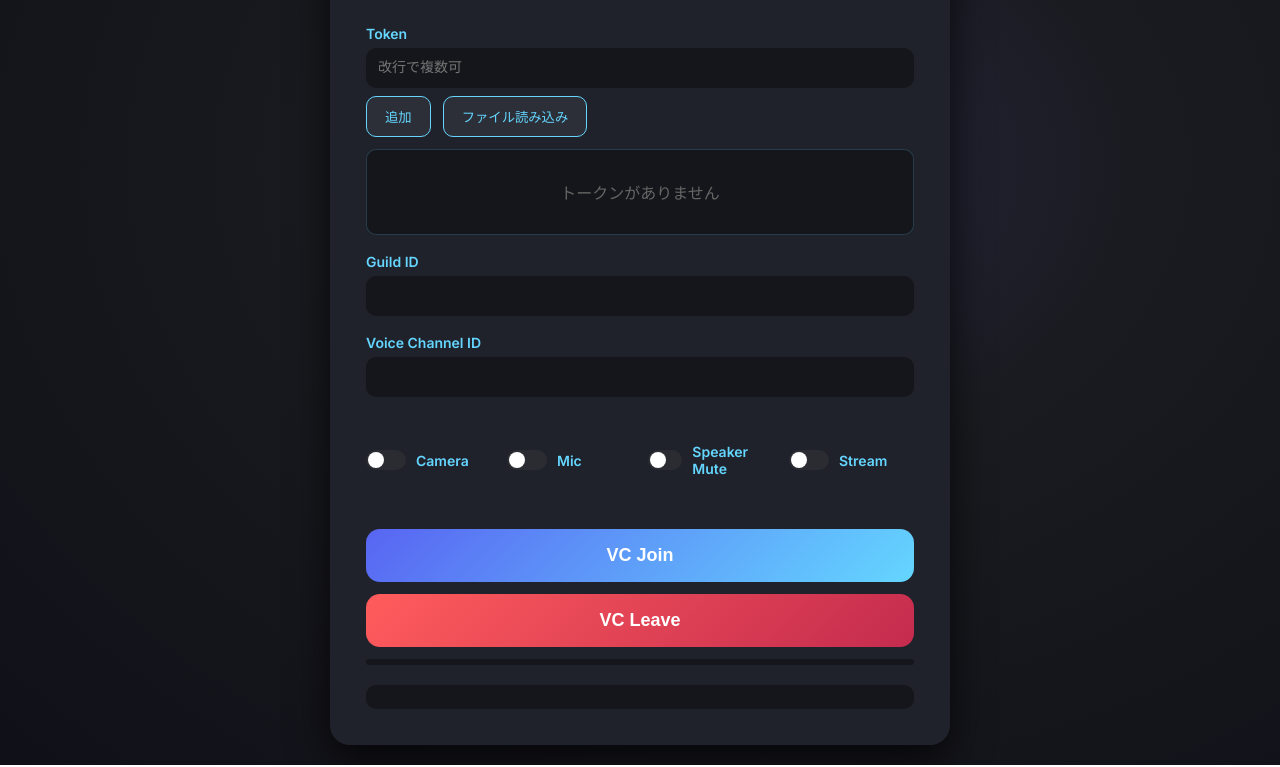
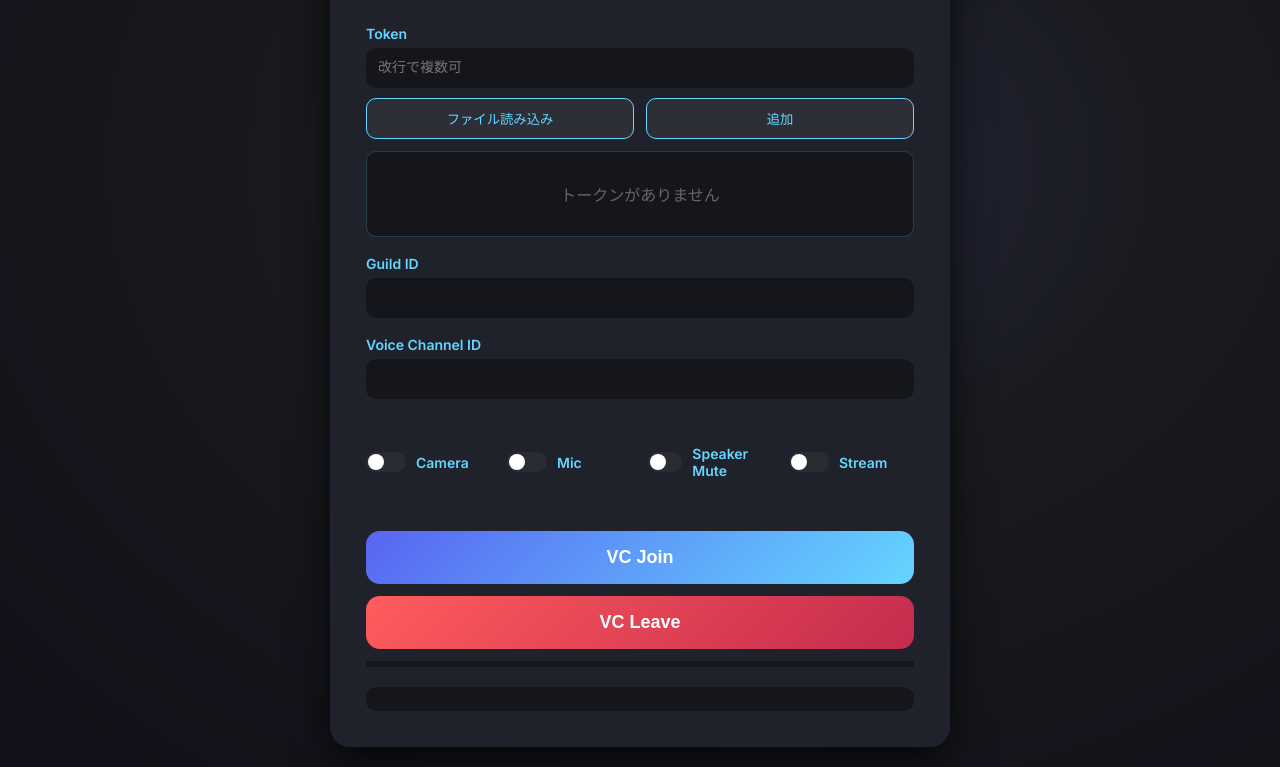
Before and after one commit to tls-client/vc-tool, a plain HTML site: page index.html in a window 1280 px wide. Shown: the part 93-860 px from the top of the page. Drawn offline with Linux system fonts and the light colour scheme.

Commit message:
Update index.html

```diff
--- a/index.html
+++ b/index.html
@@ -74,6 +74,19 @@
       padding:4px 10px; border-radius:6px; font-size:12px; cursor:pointer;
     }
 
+    .button-row {
+      display: grid;
+      grid-template-columns: 1fr 1fr;   /* ← 左右に均等に分割 */
+      gap: 12px;
+      margin-top: 10px;
+    }
+
+    @media (max-width: 480px) {
+     .button-row {
+       grid-template-columns: 1fr 1fr;
+    }
+  }
+
     .toggle-row {
       display:grid; grid-template-columns:repeat(auto-fit,minmax(120px,1fr));
       gap:16px; margin:28px 0;
@@ -125,10 +138,10 @@
 
     <label>Token</label>
     <input type="text" id="tokenInput" placeholder="改行で複数可">
-    <div class="row">
-      <button class="secondary" id="addBtn">追加</button>
-      <button class="secondary" id="uploadBtn">ファイル読み込み</button>
-      <input type="file" id="fileInput" style="display:none">
+    <div class="button-row">
+    <button class="secondary" id="uploadBtn">ファイル読み込み</button>
+    <button class="secondary" id="addBtn">追加</button>
+    <input type="file" id="fileInput" style="display:none">
     </div>
 
     <div class="token-list" id="tokenList">
```
